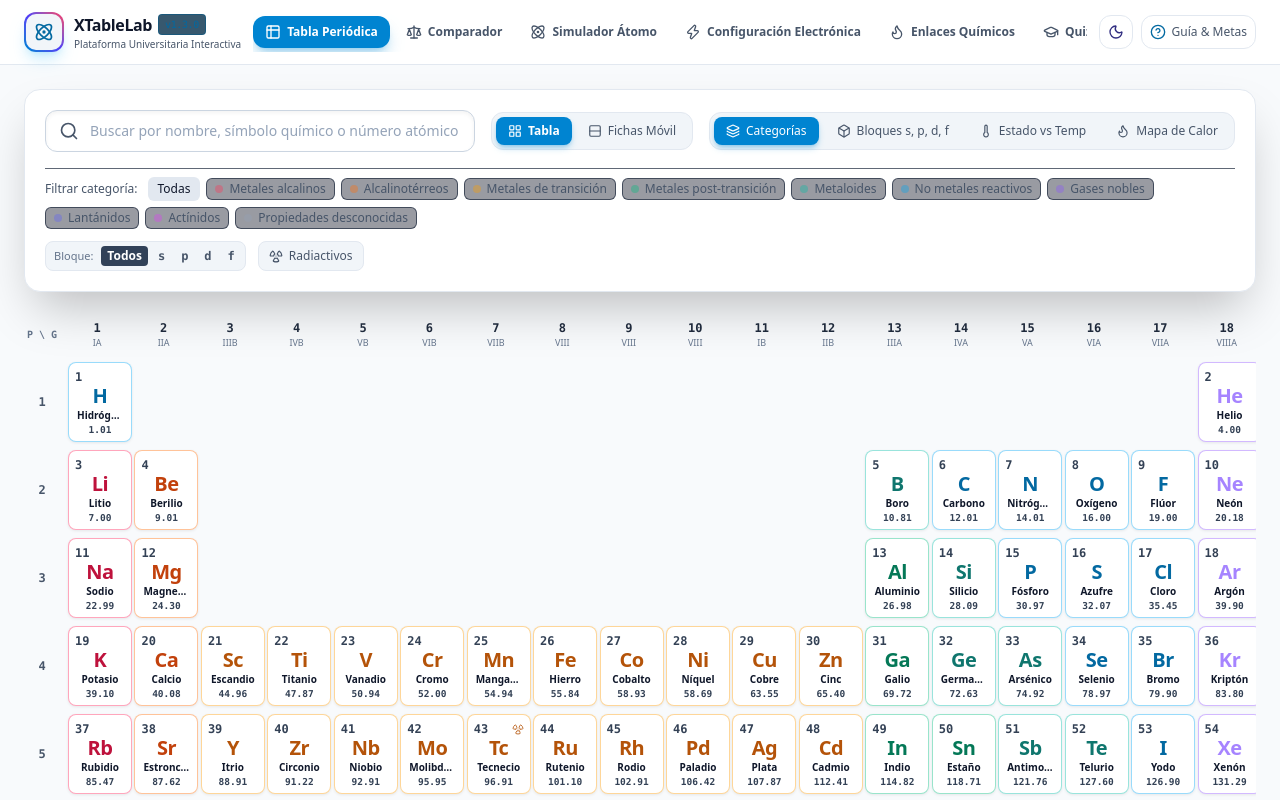
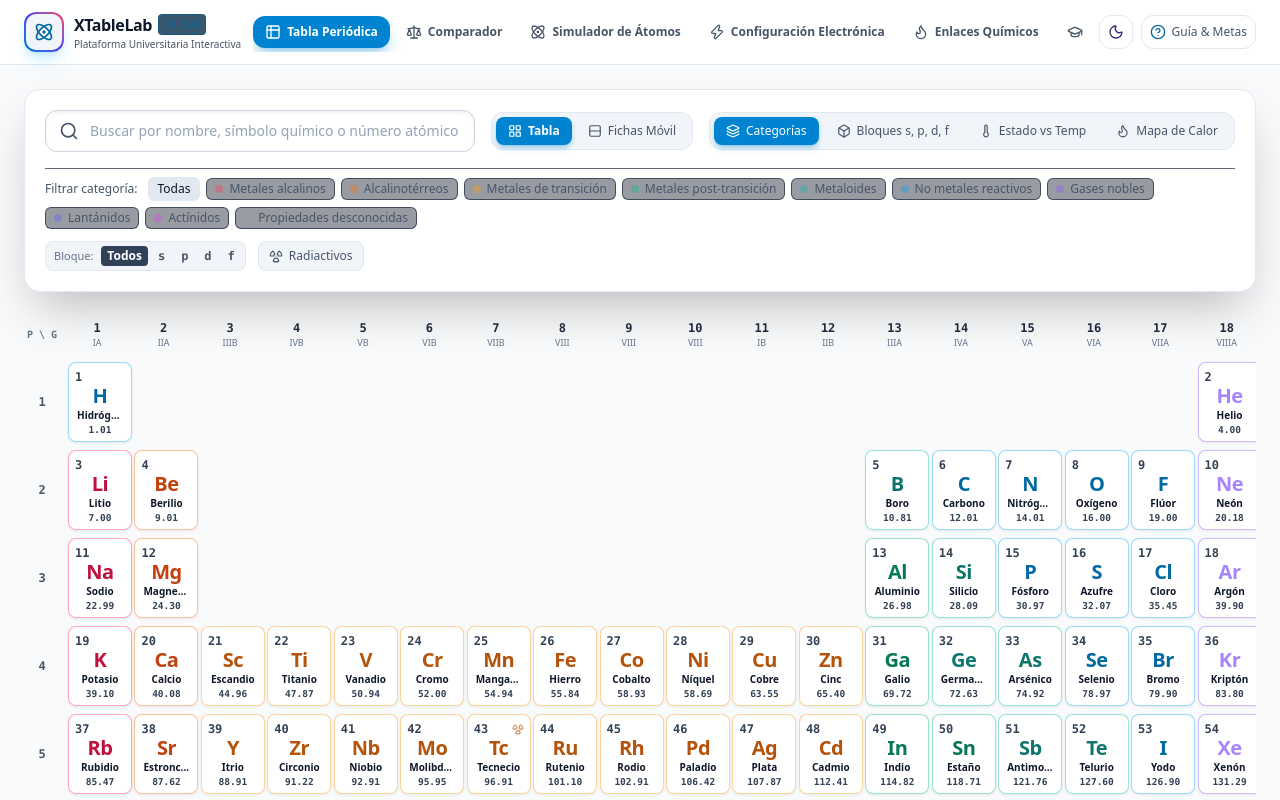
Before and after one commit to Jangelmqza/XTableLab, a React (Vite) app: page / in a window 1280 px wide. Shown: the top 800 px of the page. Built offline with nearby package versions, Linux system fonts and the light colour scheme.

Commit message:
arreglo navbar

```diff
--- a/src/components/Navbar/Navbar.tsx
+++ b/src/components/Navbar/Navbar.tsx
@@ -44,10 +44,10 @@ export const Navbar: React.FC<NavbarProps> = ({
       icon: Scale,
       badge: comparisonCount > 0 ? comparisonCount : undefined,
     },
-    { id: 'atom', label: 'Simulador Átomo', icon: Atom },
+    { id: 'atom', label: 'Simulador de Átomos', icon: Atom },
     { id: 'config', label: 'Configuración Electrónica', icon: Zap },
     { id: 'bonds', label: 'Enlaces Químicos', icon: Flame },
-    { id: 'quiz', label: 'Quizzes Didácticos', icon: GraduationCap },
+    { id: 'quiz', label: 'Quizzes', icon: GraduationCap },
   ];
 
   return (
```
